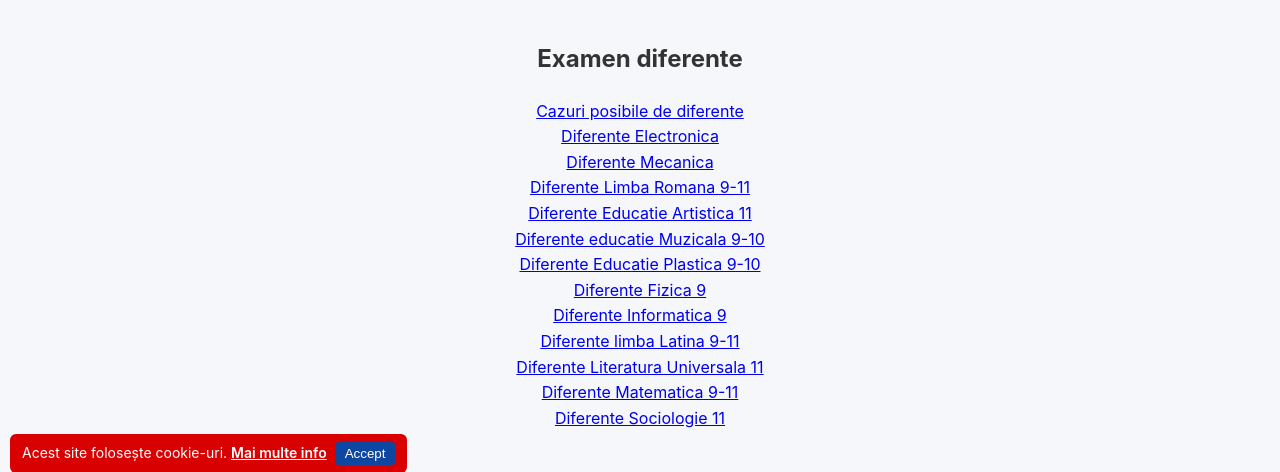
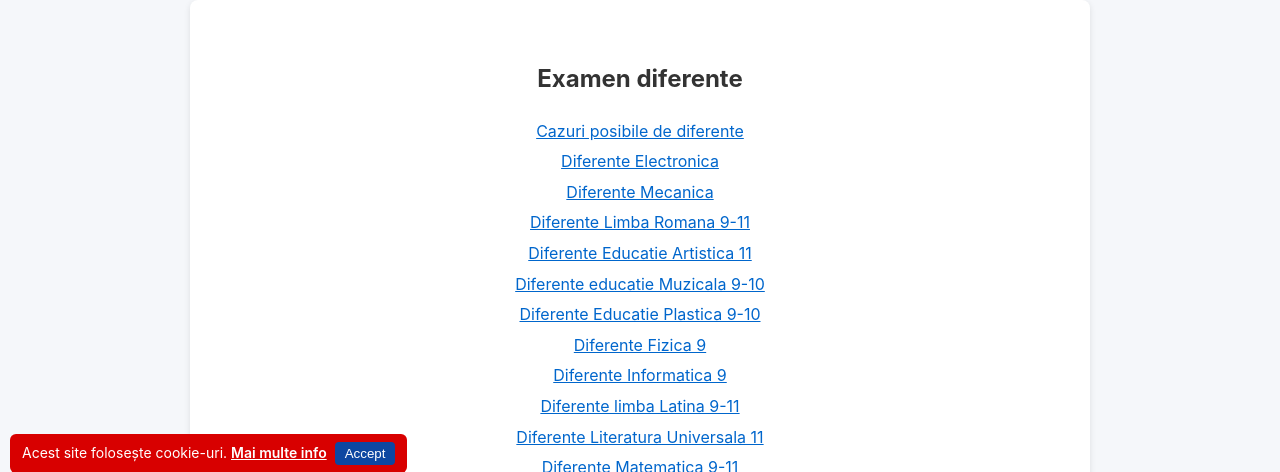
Before and after one commit to MihaelaStroe08/CSH, a plain HTML site: page scolarizare/2018-2019.html in a window 1280 px wide. Shown: the part 317-789 px from the top of the page. Drawn offline with Linux system fonts and the light colour scheme.

Commit message:
Update style.css

```diff
--- a/style.css
+++ b/style.css
@@ -456,25 +456,28 @@ nav ul li ul.open {
     text-align: center;  /* centrează tot conținutul din interior */
 }
 
-.scolarizare {
+.scolarizare-wrapper {
   max-width: 900px;
-    margin: 0 auto 30px auto;
+  margin: 0 auto 30px auto; /* centru + distanta jos */
   padding: 20px 15px;
   background-color: #fff;
   border-radius: 8px;
   box-shadow: 0 2px 6px rgba(0,0,0,0.1);
-    text-align: center;
 }
 
-/* Listele cu linkuri PDF */
-.file-list {
-    list-style: none;
+.file-list-ul {
+  list-style-type: none; /* fara buline */
   padding: 0;
-    margin: 0 auto 30px auto; /* spațiu jos între secțiuni */
+  margin: 0;
 }
 
-.file-list li {
+.file-list-ul li {
   margin: 5px 0;
+}
+
+.file-list-ul li a {
+  text-decoration: underline;
+  color: #0066cc; /* sau orice culoare vrei */
 }
 
 /* Titluri secțiuni */
```
Lines whose indentation alone changed are shown as unchanged.
